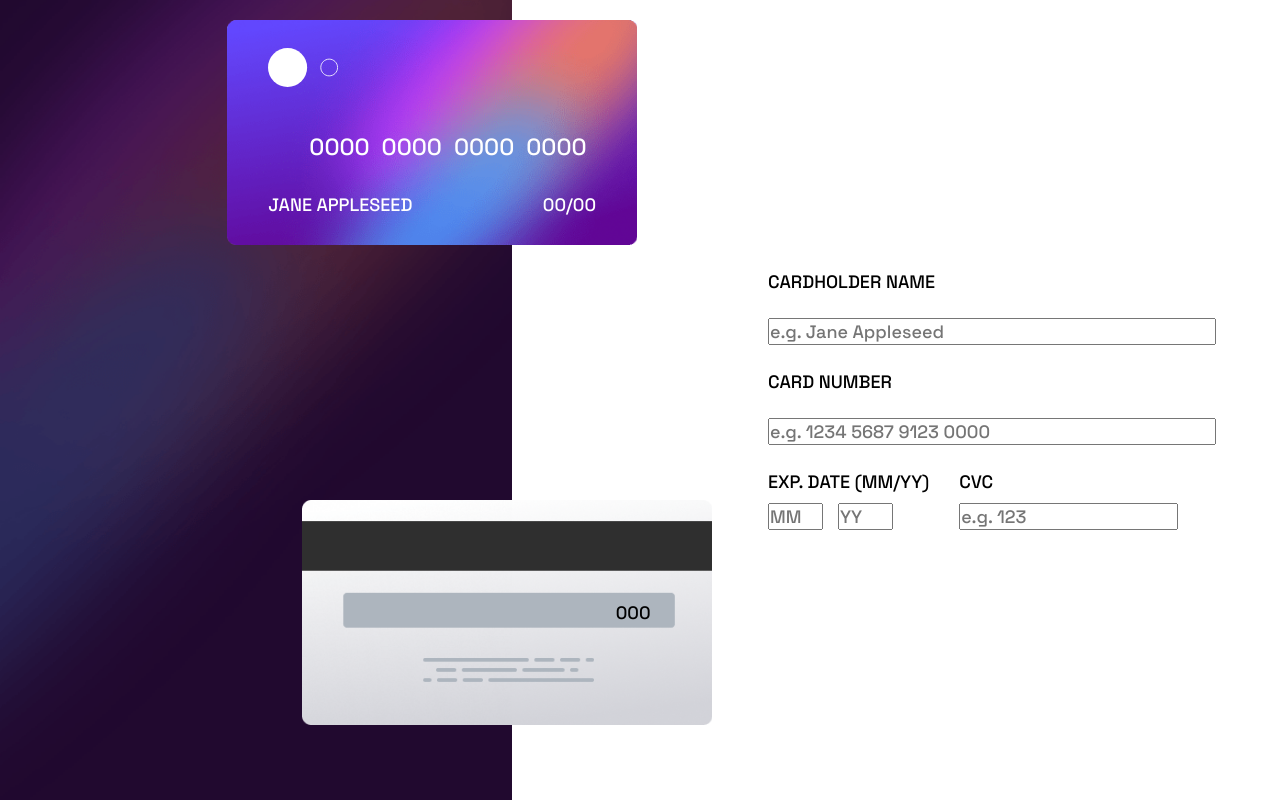
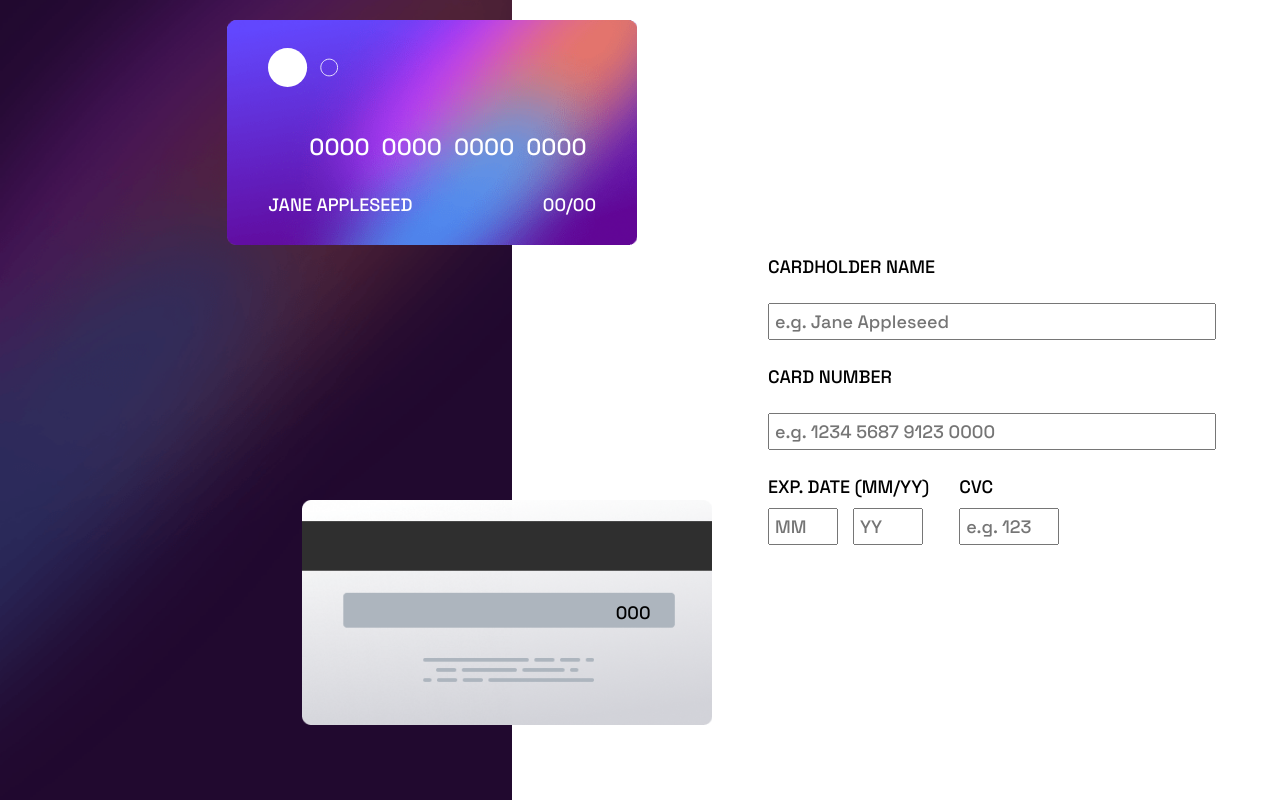
Before and after one commit to Echophase44/Interactive_card, a React (Vite) app in the folder client/: page / in a window 1280 px wide. Built offline with nearby package versions, Linux system fonts and the light colour scheme; a web font is replaced by a local one.

Commit message:
Added a few stylings for the form fields.

```diff
--- a/client/src/Components/Form.jsx
+++ b/client/src/Components/Form.jsx
@@ -15,11 +15,12 @@ function Form() {
       />
 
       <label htmlFor="number">CARD NUMBER</label>
-      <input className="form-cardNumber"
+      <input className="form-number"
         id="number"
         type="number"
         name="number"
         placeholder="e.g. 1234 5687 9123 0000"
+
         required
       />
 
@@ -28,14 +29,14 @@ function Form() {
         <div className="columnWrapper">
           <label htmlFor="expMonth">EXP. DATE (MM/YY)</label>
           <div className="innerExpWrapper">
-            <input
+            <input className="form-month"
               id="expMonth"
               type="number"
               name="expMonth"
               placeholder="MM"
               required
             />
-            <input
+            <input className="form-year"
               id="expYear"
               type="number"
               name="expYear"
@@ -47,7 +48,7 @@ function Form() {
 
         <div className="columnWrapper">
         <label htmlFor="cvc">CVC</label>
-        <input
+        <input className="form-cvc"
           id="cvc"
           type="number"
           name="expMonth"
--- a/client/src/styles/form.css
+++ b/client/src/styles/form.css
@@ -25,5 +25,13 @@
 }
 
 #expMonth, #expYear{
-  width: 55px;
+  width: 70px;
 }
+
+#cvc{
+  width: 100px
+}
+
+.form-name, .form-number, .form-month, .form-year, .form-cvc{
+  padding: 5px;
+}
```
